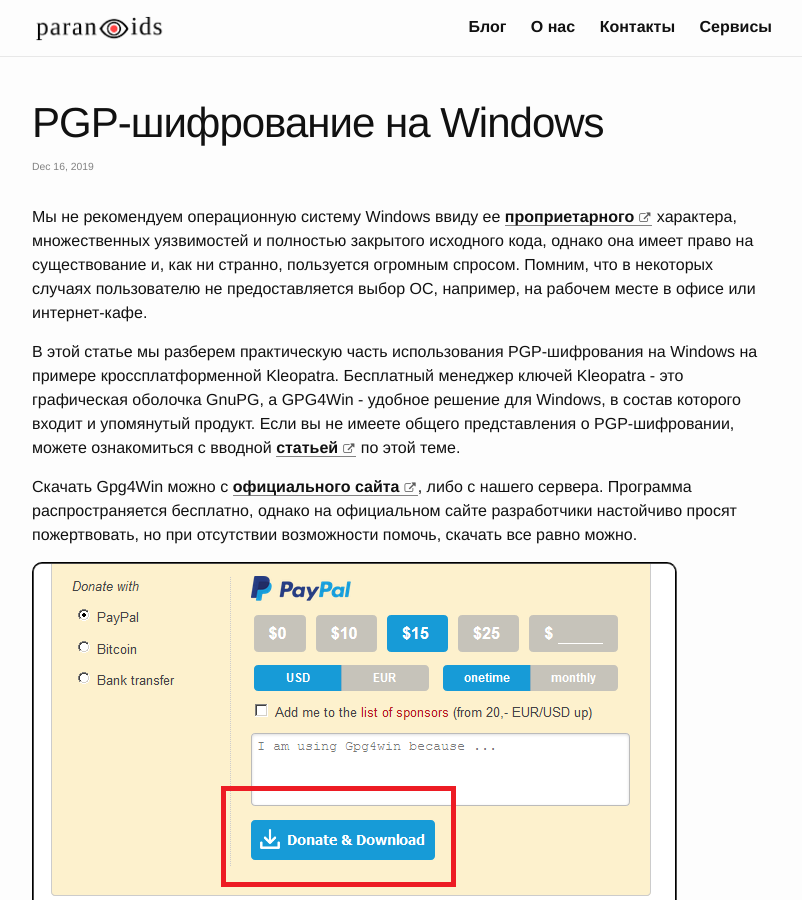
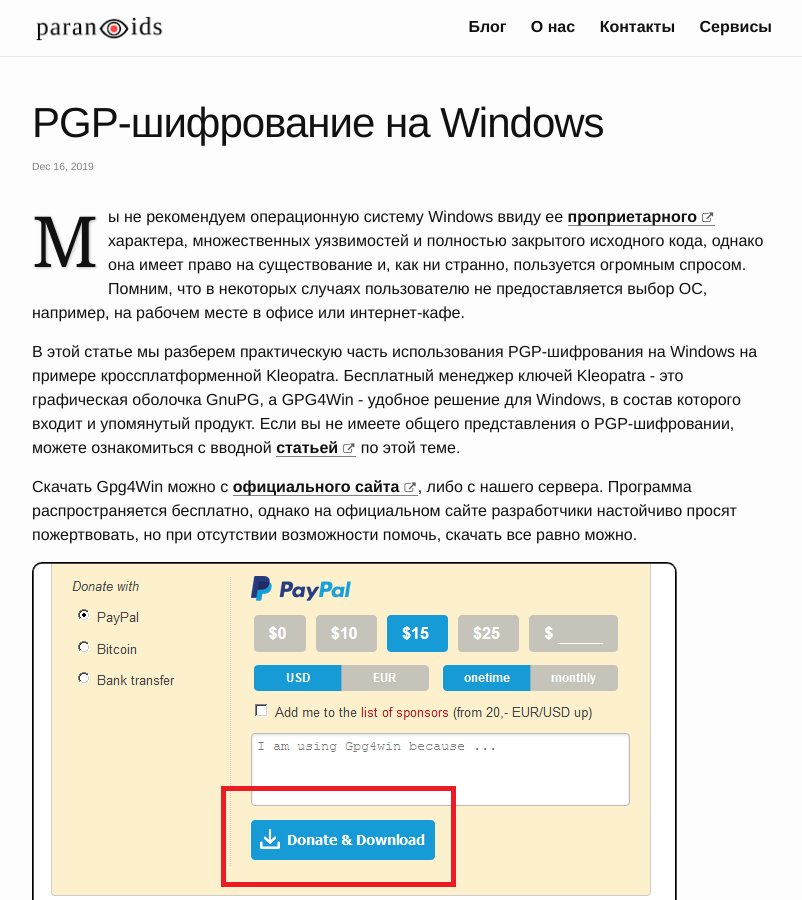
Before and after one commit to 2b7E1n6D0e5R7/2b7E1n6D0e5R7.github.io, a Jekyll site: the page built from _posts/2019-12-16-pgp-encryption-windows.md, in a window 1280 px wide and 900 px high. Shown: the whole window, without its empty margins (238-1040 px from the left). Built offline with Jekyll 4.4.1, drawn with Linux system fonts in a browser that asks for light colours.

Commit message:
Update 2019-12-16-pgp-encryption-windows.md

```diff
--- a/_posts/2019-12-16-pgp-encryption-windows.md
+++ b/_posts/2019-12-16-pgp-encryption-windows.md
@@ -4,7 +4,7 @@
 tags: шифрование PGP/GPG
 ---
 
-Мы не рекомендуем операционную систему Windows ввиду ее [проприетарного<i class="fa fa-external-link"></i>]({{site.baseurl}}/wiki/проприетарный "определение слова «проприетарный»"){:target="_blank"} характера, множественных уязвимостей и полностью закрытого исходного кода, однако она имеет право на существование и, как ни странно, пользуется огромным спросом.
+<b class="bukvica">М</b>ы не рекомендуем операционную систему Windows ввиду ее [проприетарного<i class="fa fa-external-link"></i>]({{site.baseurl}}/wiki/проприетарный "определение слова «проприетарный»"){:target="_blank"} характера, множественных уязвимостей и полностью закрытого исходного кода, однако она имеет право на существование и, как ни странно, пользуется огромным спросом.
 Помним, что в некоторых случаях пользователю не предоставляется выбор ОС, например, на рабочем месте в офисе или интернет-кафе.
 
 В этой статье мы разберем практическую часть использования PGP-шифрования на Windows на примере кроссплатформенной Kleopatra.  Бесплатный менеджер ключей Kleopatra - это графическая оболочка GnuPG, а GPG4Win - удобное решение для Windows, в состав которого входит и упомянутый продукт. Если вы не имеете общего представления о PGP-шифровании, можете ознакомиться с вводной [статьей<i class="fa fa-external-link"></i>]({{site.baseurl}}/what-is-gpg-pgp-encryption "Что такое PGP/GPG-шифрование?"){:target="_blank"} по этой теме.
```
